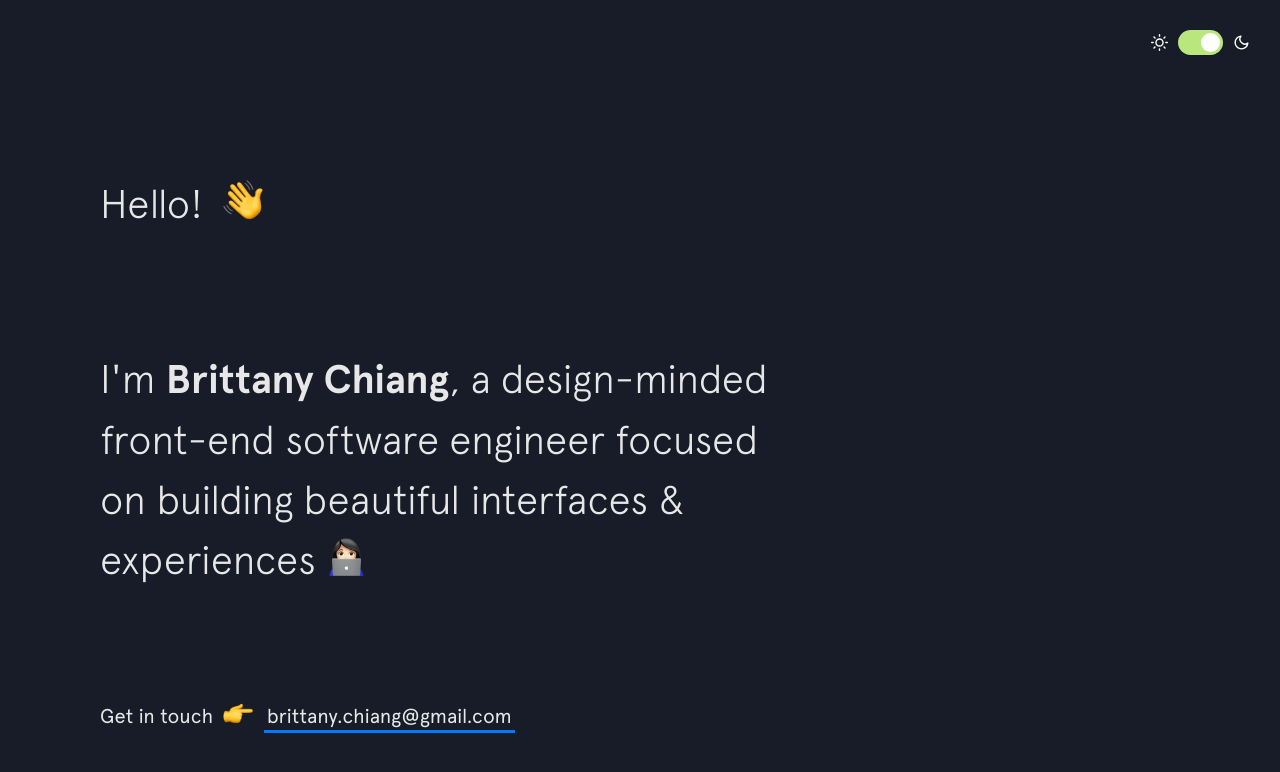
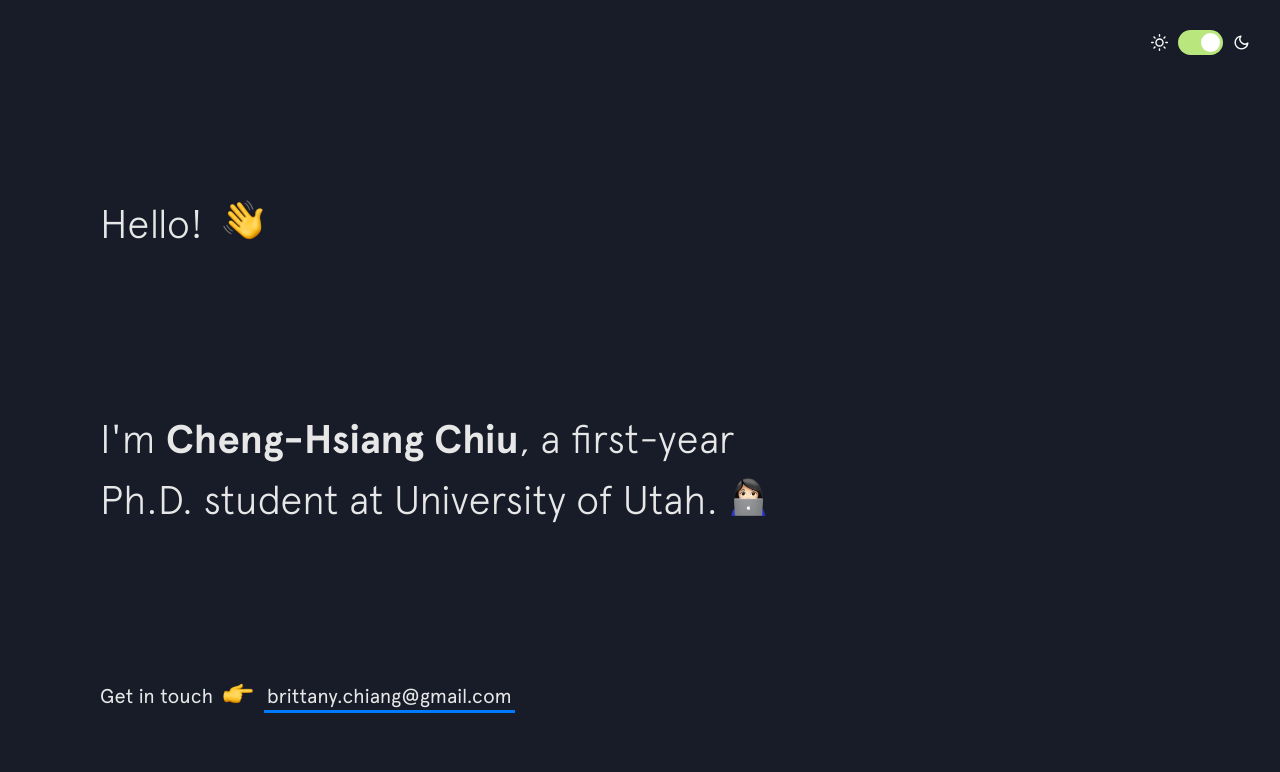
Before and after one commit to cheng-hsiang-chiu/cheng-hsiang-chiu.github.io, a Jekyll site: the page built from index.html, in a window 1280 px wide and 900 px high. Shown: the top 772 px of the window. Built offline with Jekyll 4.4.1, drawn with Linux system fonts in a browser that asks for light colours; nearby versions of some CDN libraries.

Commit message:
Update intro.html

```diff
--- a/_includes/intro.html
+++ b/_includes/intro.html
@@ -4,7 +4,7 @@
   </h1>
 
   <h2 class="intro__tagline">I'm
-    <span class="name">Brittany Chiang</span>, a design-minded front-end software engineer focused on building beautiful interfaces &amp; experiences
+    <span class="name">Cheng-Hsiang Chiu</span>, a first-year Ph.D. student at University of Utah.
     <span class="emoji technologist"></span>
   </h2>
 
```
